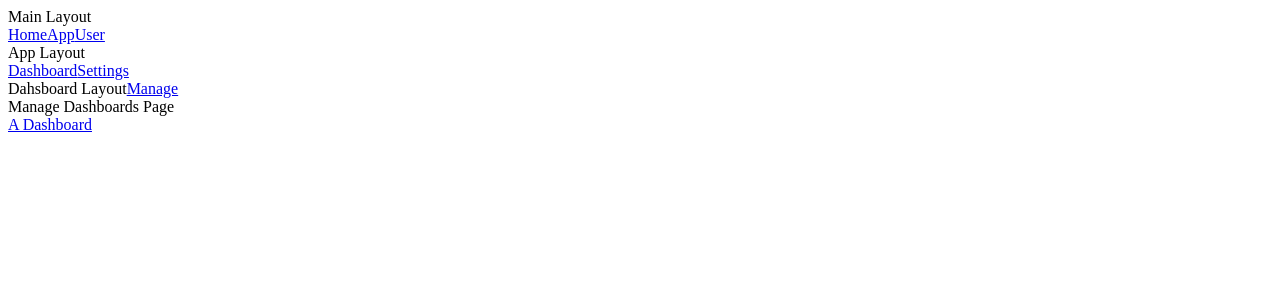
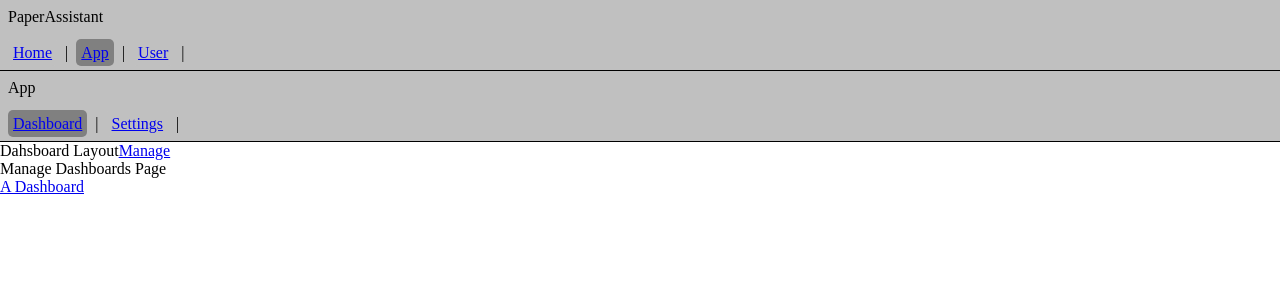
Before and after one commit to Nicholas-Gregory/PaperAssistant, a React (Vite) app in the folder client/: page /app/dashboard/manage in a window 1280 px wide. Shown: the top 300 px of the page. Built offline with nearby package versions, Linux system fonts and the light colour scheme.

Commit message:
Page: Auth, UserPage; Component: TopNav, TopNavLink;

```diff
--- a/client/src/App.jsx
+++ b/client/src/App.jsx
@@ -15,6 +15,8 @@ import User from "./layouts/User";
 import Settings from "./layouts/Settings";
 import Connections from "./pages/Connections";
 import General from "./pages/General";
+import UserPage from "./pages/UserPage";
+import Auth from "./pages/Auth";
 
 
 export default function App() {
@@ -88,6 +90,15 @@ export default function App() {
                             path="/user"
                             element={<User />}
                         >
+                            <Route
+                                path="/user/:id"
+                                element={<UserPage />}
+                            />
+
+                            <Route
+                                path="/user/auth"
+                                element={<Auth />}
+                            />
                         </Route>
                     </Route>
                 </Routes>
--- /dev/null
+++ b/client/src/components/TopNav.jsx
@@ -0,0 +1,13 @@
+export default function TopNav({ children }) {
+    return (
+        <nav
+            style={{
+                backgroundColor: 'silver',
+                borderBottom: 'thin solid black',
+                padding: '8px'
+            }}
+        >
+            {children}
+        </nav>
+    )
+}
--- /dev/null
+++ b/client/src/components/TopNavLink.jsx
@@ -0,0 +1,16 @@
+import { NavLink } from 'react-router-dom'
+
+export default function TopNavLink({ to, children }) {
+    return (
+        <NavLink
+            to={to}
+            style={({ isActive }) => ({
+                backgroundColor: isActive ? 'gray' : 'silver',
+                borderRadius: '5px',
+                padding: '5px'
+            })}
+        >
+            {children}
+        </NavLink>
+    )
+}
--- a/client/src/layouts/AppLayout.jsx
+++ b/client/src/layouts/AppLayout.jsx
@@ -1,13 +1,16 @@
 import { Link, Outlet } from 'react-router-dom'
+import TopNav from '../components/TopNav'
+import TopNavLink from '../components/TopNavLink'
 
 export default function AppLayout() {
     return (
         <>
-            App Layout
-            <br />
-            <Link to={'/app/dashboard'}>Dashboard</Link>
-            <Link to='/app/settings'>Settings</Link>
-            <br />
+            <TopNav>
+                App
+                <br /><br />
+                <TopNavLink to={'/app/dashboard'}>Dashboard</TopNavLink>&nbsp; | &nbsp;
+                <TopNavLink to='/app/settings'>Settings</TopNavLink>&nbsp; | &nbsp;
+            </TopNav>
             <Outlet />
         </>
     )
--- a/client/src/layouts/Main.jsx
+++ b/client/src/layouts/Main.jsx
@@ -1,14 +1,17 @@
 import { Link, Outlet } from 'react-router-dom'
+import TopNav from '../components/TopNav'
+import TopNavLink from '../components/TopNavLink'
 
 export default function Main() {
     return (
         <>
-            Main Layout
-            <br />
-            <Link to={'/home'}>Home</Link>
-            <Link to={'/app'}>App</Link>
-            <Link to={'/user'}>User</Link>
-            <br />
+            <TopNav>
+                PaperAssistant
+                <br /><br />
+                <TopNavLink to={'/home'}>Home</TopNavLink>&nbsp; | &nbsp;
+                <TopNavLink to={'/app'}>App</TopNavLink>&nbsp; | &nbsp;
+                <TopNavLink to={'/user'}>User</TopNavLink>&nbsp; | &nbsp;
+            </TopNav>
             <Outlet />
         </>
     )
--- /dev/null
+++ b/client/src/pages/Auth.jsx
@@ -0,0 +1,3 @@
+export default function Auth() {
+
+}
--- /dev/null
+++ b/client/src/pages/UserPage.jsx
@@ -0,0 +1,3 @@
+export default function UserPage() {
+
+}
--- a/client/src/style.css
+++ b/client/src/style.css
@@ -4,3 +4,7 @@
     padding: 5px;
     margin: 5px;
 }
+
+body {
+    margin: 0px;
+}
```
